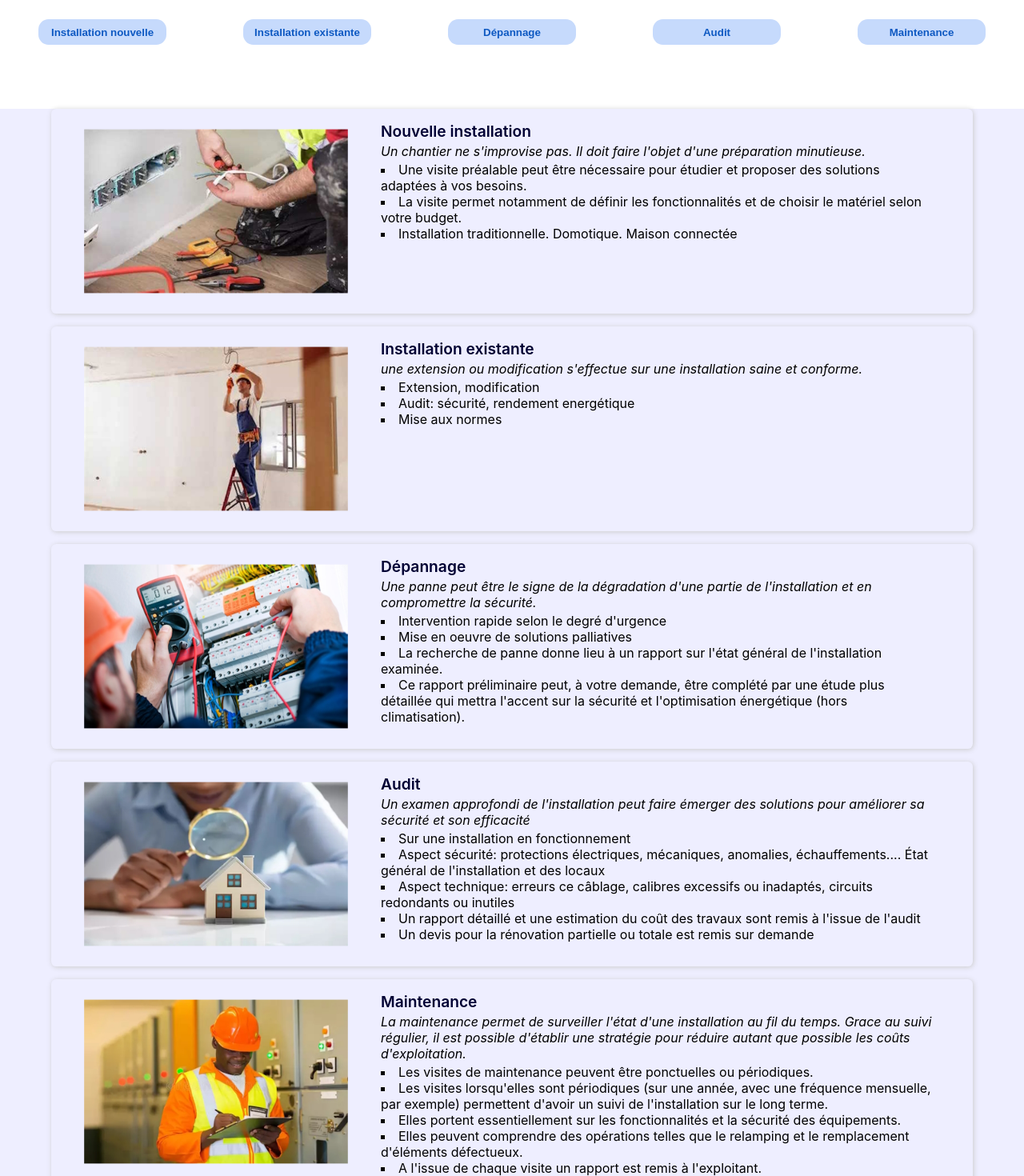
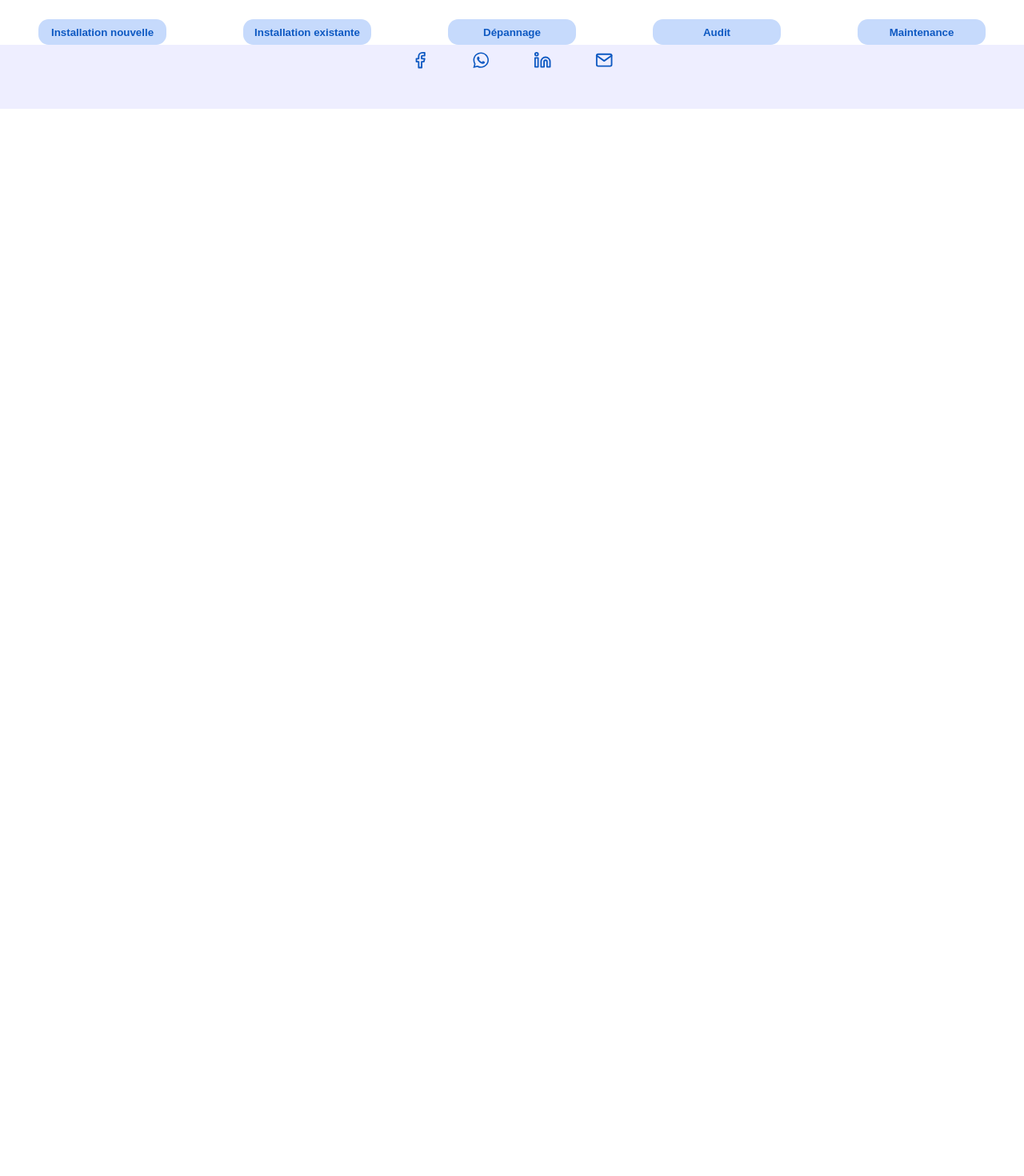
Before and after one commit to Almasyser/etude-test, a React (Create React App) app: page / in a window 1280 px wide. Shown: the part 520-1990 px from the top of the page at 80% size. After the commit the page ends 800 px from the top, so only its background shows below. Built offline with nearby package versions, Linux system fonts and the light colour scheme.

Commit message:
car-visible. gerer la translation

```diff
--- a/src/assets/text_french.json
+++ b/src/assets/text_french.json
@@ -1,4 +1,12 @@
 [
+	{
+		"picture": "0",
+		"subtitle": "",
+		"comments": "",
+		"tasks":[
+			{"data": ""}
+			]
+	},
 	{
 		"picture": "0",
 		"subtitle": "Nouvelle installation",
--- a/src/components/body/body.css
+++ b/src/components/body/body.css
@@ -31,7 +31,14 @@
   display: none;
 }
 
+.no-card {
+  visibility: hidden;
+  opacity: 0;
+}
+
 .card {
+  visibility: visible;
+  opacity: 1;
   width: 90%;
   margin: 1rem auto;
   display: flex;
--- a/src/components/body/body.jsx
+++ b/src/components/body/body.jsx
@@ -5,7 +5,10 @@ import imgExist from "../../assets/pict_exist.jpg";
 import imgFix from "../../assets/pict-fix.jpg";
 import imgAudit from "../../assets/pict-audit.jpg";
 import imgMaint from "../../assets/pict-maint.jpg";
+import { useState } from "react";
 function PageHome() {
+  const [dot,setDot] = useState(null);
+  const [cardVisible, setCardVisible] = useState(false);
   const array = [
     imgNew,
     imgExist,
@@ -15,20 +18,45 @@ function PageHome() {
   ]
   const handleClick = (e) =>{
     console.log(e);
+    setDot(e);
+    setCardVisible(true);
 
   }
   return(
     <>
     <section className="btn-container">
-      <button type="radio" onClick={()=> handleClick(0)}>Installation nouvelle</button>
-      <button type="radio" onClick={()=> handleClick(1)}>Installation existante</button>
-      <button type="radio" onClick={()=> handleClick(2)}>Dépannage</button>
-      <button type="radio" onClick={()=> handleClick(3)}>Audit</button>
-      <button type="radio" onClick={()=> handleClick(4)}>Maintenance</button>
+      <button type="radio" onClick={()=> handleClick(1)}>Installation nouvelle</button>
+      <button type="radio" onClick={()=> handleClick(2)}>Installation existante</button>
+      <button type="radio" onClick={()=> handleClick(3)}>Dépannage</button>
+      <button type="radio" onClick={()=> handleClick(4)}>Audit</button>
+      <button type="radio" onClick={()=> handleClick(5)}>Maintenance</button>
     </section>
-    <section className="page-container">
-      {text_french.map((el)=>{
-        return(
+    <section className={cardVisible? "page-container":"page-container-none"}>
+      <span className="card">
+      {dot &&
+      <>
+        <img src={array[text_french[dot].picture]} alt="##" />
+        <div className="text-card">
+          <h1 className="text-subtitle">{text_french[dot].subtitle}</h1>
+          <p className="text-comments">{text_french[dot].comment}</p>
+          {
+            text_french[dot].tasks.map((el) =>{
+              return(
+                <li key={el.data} className="text-tasks">{el.data}</li>
+              )
+            })
+          }
+        </div>
+        <button className="btn-card" onClick={()=> setCardVisible(false)}>Fermer</button>
+        </>
+      }
+    </span>
+    </section>
+    </>
+  )
+}
+export default PageHome;
+/*
           <span key={el.subtitle} className="card">
             <img src={array[el.picture]} alt="##" />
             <div className="text-card">
@@ -42,11 +70,4 @@ function PageHome() {
               </div>
 
           </span>
-        )
-      })}
-
-    </section>
-    </>
-  )
-}
-export default PageHome;
+          */
--- a/src/components/body/body.scss
+++ b/src/components/body/body.scss
@@ -29,7 +29,13 @@
 .page-container-none{
   display: none;
 }
+.no-card{
+  visibility: hidden;
+  opacity: 0;
+}
 .card{
+  visibility: visible;
+  opacity: 1;
   width: 90%;
   margin: 1rem auto;
   display: flex;
```
Also changed, not shown: 1 other file (tests, documents, lock files or other folders).
